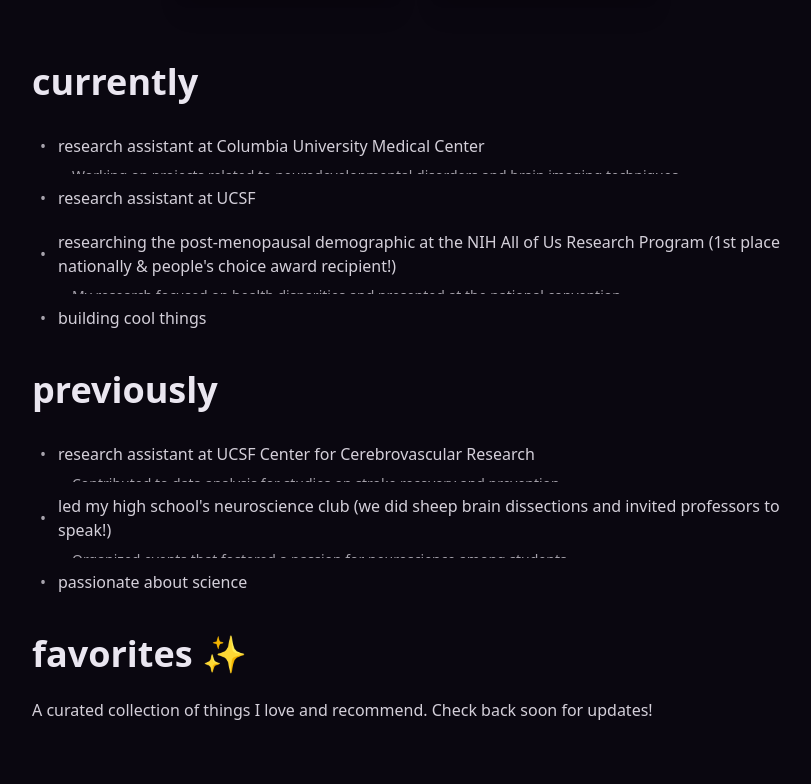
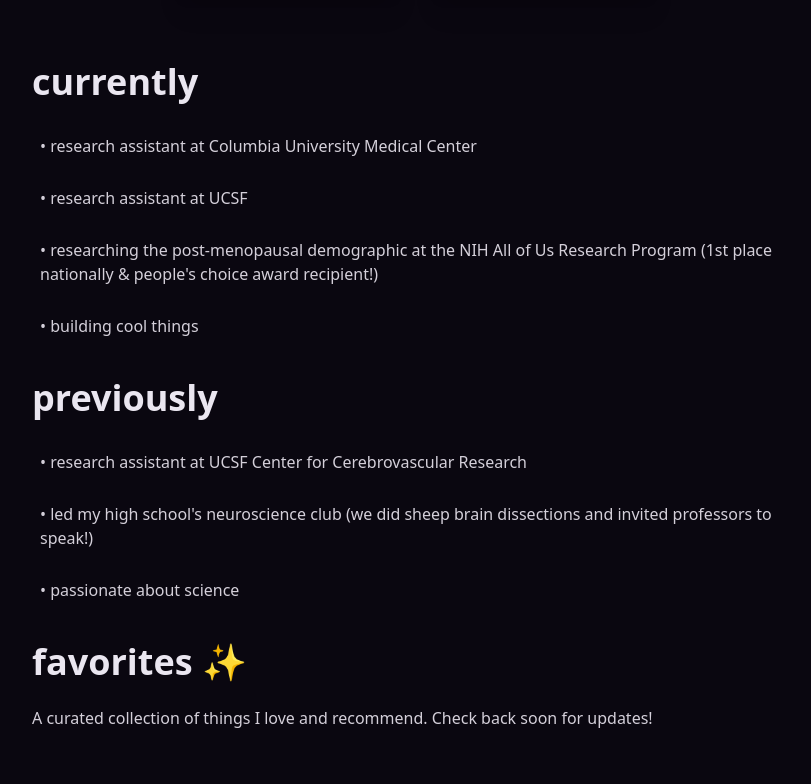
Before and after one commit to raagakarumanchi/personalwebsite, a Next.js app: page / in a window 1280 px wide. Shown: the part 727-1511 px from the top of the page, without its empty margins (224-1035 px from the left). Built offline with nearby package versions, Linux system fonts and the light colour scheme; grey boxes are pictures that could not be loaded.

Commit message:
refactor: Simplify list items, update intro, and add Substack link

```diff
--- a/src/app/page.tsx
+++ b/src/app/page.tsx
@@ -1,6 +1,6 @@
 'use client'; // Still useful if any client-side interactions are added later
 
-import React, { useState } from 'react';
+import React from 'react';
 import LiveTime from './components/LiveTime'; // Added LiveTime import
 // Removed imports for LiveTime, ClickToReveal, CardFront, CardBack as they are not used in the new design
 // Will add LiveTime back if we implement the clock
@@ -49,19 +49,11 @@
   { id: 'github', href: 'https://github.com/raagakarumanchi', label: 'github', isExternal: true },
   { id: 'linkedin', href: 'https://linkedin.com/in/raagakarumanchi', label: 'linkedin', isExternal: true },
   { id: 'instagram', href: 'https://instagram.com/raagakarumanchi', label: 'instagram', isExternal: true },
+  { id: 'substack', href: 'https://raagak.substack.com/', label: 'substack', isExternal: true },
   { id: 'lists', href: '#favorites', label: 'lists', isExternal: false },
 ];
 
 export default function Home() {
-  const [expandedItems, setExpandedItems] = useState<Record<string, boolean>>({});
-
-  const toggleItem = (id: string) => {
-    setExpandedItems(prev => ({
-      ...prev,
-      [id]: !prev[id],
-    }));
-  };
-
   const today = new Date();
   const dateString = today.toLocaleDateString('en-US', { year: 'numeric', month: 'long', day: 'numeric' });
 
@@ -78,7 +70,7 @@
           </p>
           <div className="space-y-3 text-base md:text-lg leading-relaxed text-[var(--foreground)]/90 animate-fadeIn">
             <p>
-              Second-year at Columbia studying Neuroscience.
+              studying neuroscience at columbia university.
             </p>
             <p>
               Founder & Executive Director of <a href="https://donateessentials.org" target="_blank" rel="noopener noreferrer" className="underline hover:text-[var(--foreground)]/70 transition-colors">Donate Essentials</a>, a 501(c)(3) nonprofit.
@@ -91,7 +83,7 @@
             </p>
           </div>
           <p className="mt-4 text-base text-[var(--foreground)]/80 animate-fadeIn">
-            Feel free to <a href="mailto:rk3373@barnard.edu" className="underline hover:text-[var(--foreground)] transition-colors">reach out to me</a>.
+            Feel free to <a href="mailto:rk3373@barnard.edu" className="underline hover:text-[var(--foreground)] transition-colors">reach out to me</a> <span role="img" aria-label="love letter emoji" className="inline-block">💌</span>.
           </p>
         </header>
 
@@ -116,27 +108,10 @@
           <h2 className="font-serif text-3xl md:text-4xl font-normal mb-6 animate-fadeIn transition-colors duration-200 hover:text-[var(--foreground)]">
             currently
           </h2>
-          <ul className="space-y-1 list-none">
+          <ul className="space-y-3 list-none">
             {currentlyItemsData.map((item) => (
-              <li key={item.id} className="text-base text-[var(--foreground)]/90 rounded-md transition-all duration-200 ease-in-out hover:bg-[var(--foreground)]/5">
-                <div
-                  className={`flex items-center p-2 cursor-pointer hover:text-[var(--foreground)] ${item.details ? '' : 'pointer-events-none'}`}
-                  onClick={() => item.details && toggleItem(item.id)}
-                >
-                  <span className="mr-3 text-[var(--foreground)]/70">
-                    {item.details ? (expandedItems[item.id] ? '◦' : '•') : '•'}
-                  </span>
-                  <span>{item.text}</span>
-                </div>
-                {item.details && (
-                  <div
-                    className={`pl-10 pr-2 pb-2 overflow-hidden transition-all duration-300 ease-in-out ${expandedItems[item.id] ? 'max-h-screen' : 'max-h-0'}`}
-                  >
-                    <p className="text-sm text-[var(--foreground)]/70">
-                      {item.details}
-                    </p>
-                  </div>
-                )}
+              <li key={item.id} className="text-base text-[var(--foreground)]/90 p-2 rounded-md transition-all duration-200 ease-in-out hover:bg-[var(--foreground)]/5 hover:text-[var(--foreground)]">
+                • {item.text}
               </li>
             ))}
           </ul>
@@ -147,27 +122,10 @@
           <h2 className="font-serif text-3xl md:text-4xl font-normal mb-6 animate-fadeIn transition-colors duration-200 hover:text-[var(--foreground)]">
             previously
           </h2>
-          <ul className="space-y-1 list-none">
+          <ul className="space-y-3 list-none">
             {previouslyItemsData.map((item) => (
-              <li key={item.id} className="text-base text-[var(--foreground)]/90 rounded-md transition-all duration-200 ease-in-out hover:bg-[var(--foreground)]/5">
-                <div
-                  className={`flex items-center p-2 cursor-pointer hover:text-[var(--foreground)] ${item.details ? '' : 'pointer-events-none'}`}
-                  onClick={() => item.details && toggleItem(item.id)}
-                >
-                  <span className="mr-3 text-[var(--foreground)]/70">
-                    {item.details ? (expandedItems[item.id] ? '◦' : '•') : '•'}
-                  </span>
-                  <span>{item.text}</span>
-                </div>
-                {item.details && (
-                  <div
-                    className={`pl-10 pr-2 pb-2 overflow-hidden transition-all duration-300 ease-in-out ${expandedItems[item.id] ? 'max-h-screen' : 'max-h-0'}`}
-                  >
-                    <p className="text-sm text-[var(--foreground)]/70">
-                      {item.details}
-                    </p>
-                  </div>
-                )}
+              <li key={item.id} className="text-base text-[var(--foreground)]/90 p-2 rounded-md transition-all duration-200 ease-in-out hover:bg-[var(--foreground)]/5 hover:text-[var(--foreground)]">
+                • {item.text}
               </li>
             ))}
           </ul>
```
